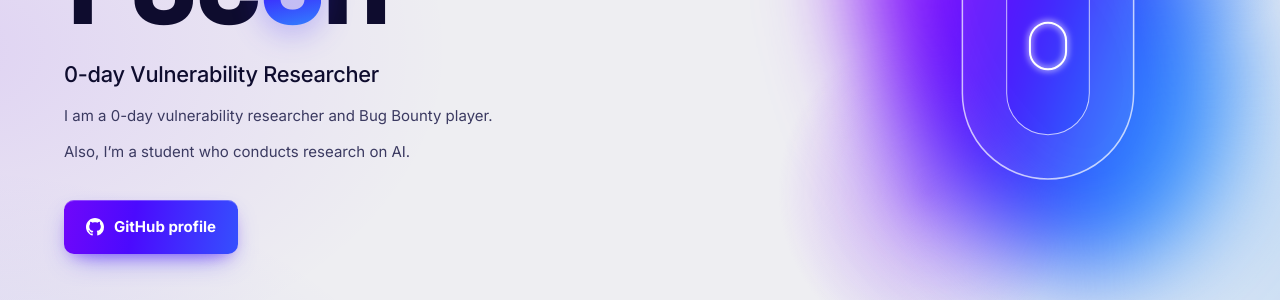
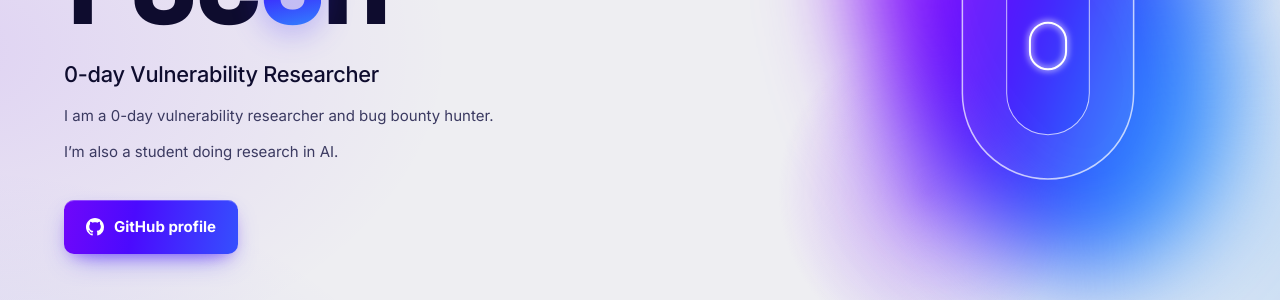
Before and after one commit to jhlee0507/jhlee0507.github.io, a Jekyll site: the page built from index.html, in a window 1280 px wide. Shown: the part 300-600 px from the top of the page. Built offline with Jekyll 4.4.1, drawn with Linux system fonts in a browser that asks for light colours.

Commit message:
Reword the introduction

```diff
--- a/_config.yml
+++ b/_config.yml
@@ -5,8 +5,8 @@ tagline: 0-day Vulnerability Researcher
 # The short introduction in small type under the tagline on the main page. One entry per paragraph;
 # each starts on its own line with a little space above it.
 intro:
-  - I am a 0-day vulnerability researcher and Bug Bounty player.
-  - Also, I’m a student who conducts research on AI.
+  - I am a 0-day vulnerability researcher and bug bounty hunter.
+  - I’m also a student doing research in AI.
 description: >-
   r3c0n is a vulnerability researcher and Sejong University undergraduate working on Windows kernel drivers
   and embedded systems. WhiteHat School 4th cohort.
```
